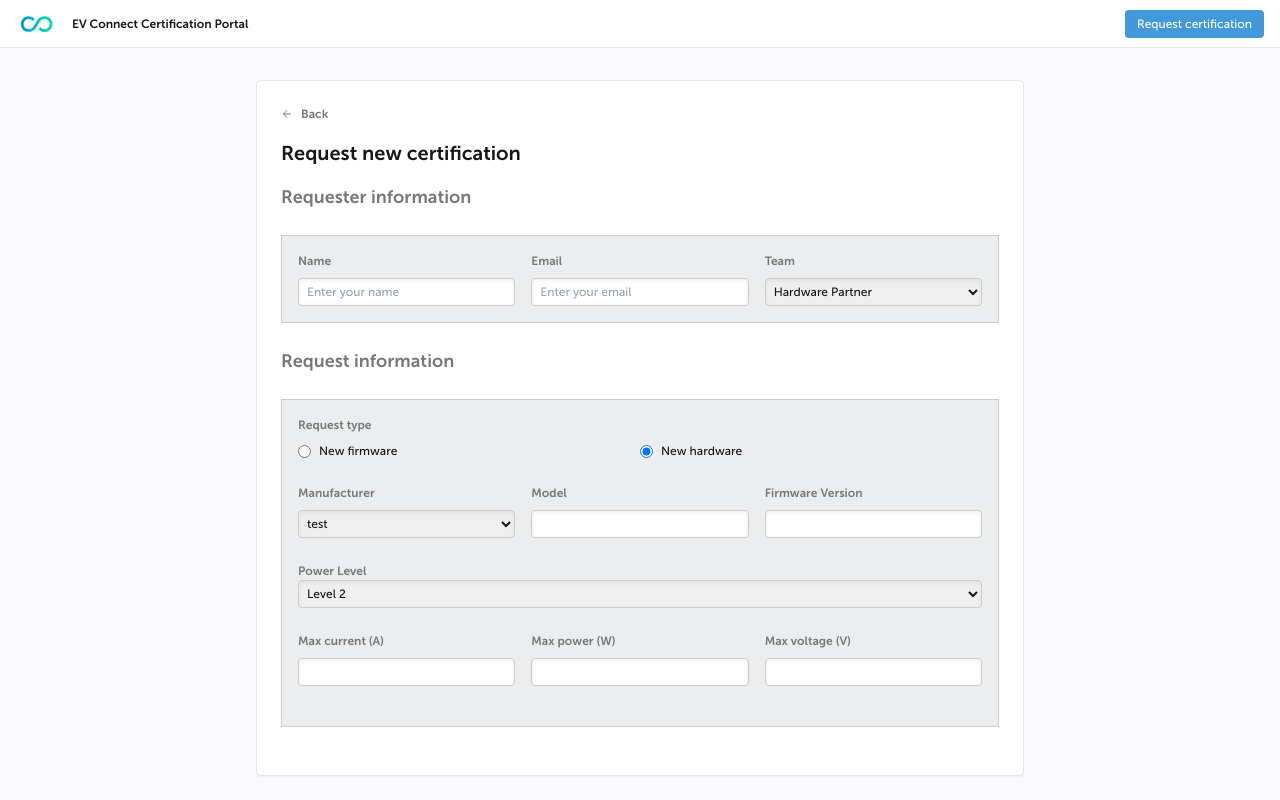
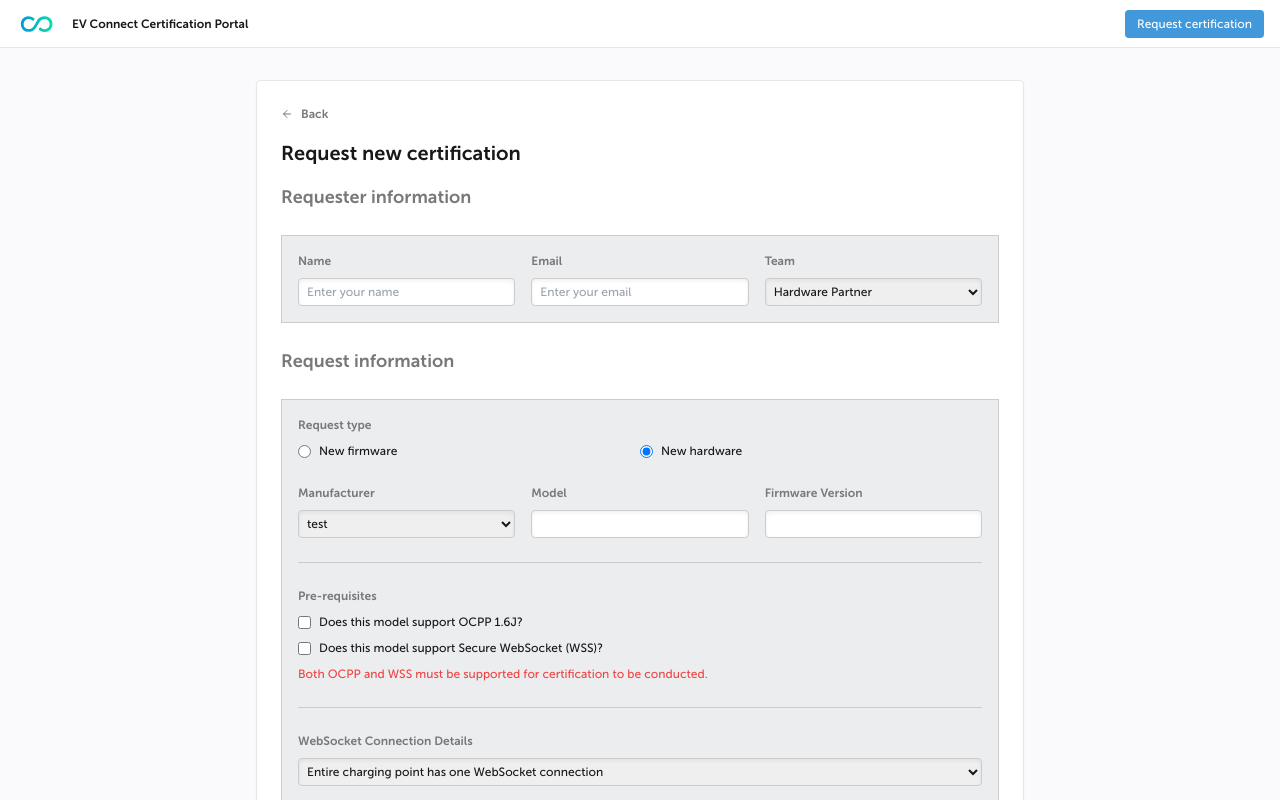
Before and after one commit to ev-connect-certification/evc-certification-portal, a Next.js app: page /request in a window 1280 px wide. Both pictures are taken after a click on the radio button "New hardware". Shown: the top 800 px of the page. Built offline with nearby package versions, Linux system fonts and the light colour scheme.

Commit message:
add most hardware info

```diff
--- /dev/null
+++ b/components/Checkbox.tsx
@@ -0,0 +1,14 @@
+import React from "react";
+
+export default function Checkbox({id, label, className, ...props}: {
+    id: string,
+    label: string,
+    className?: string,
+} & React.HTMLProps<HTMLInputElement>) {
+    return (
+        <div className={"flex items-center " + (className || "")}>
+            <input type="checkbox" id={id} {...props}/>
+            <label htmlFor={id} className="ml-2">{label}</label>
+        </div>
+    );
+}
--- /dev/null
+++ b/components/Radio.tsx
@@ -0,0 +1,15 @@
+import React from "react";
+
+export default function Radio({id, label, name, className, ...props}: {id: string, label: string, name: string, className?: string} & React.HTMLProps<HTMLInputElement>) {
+    return (
+        <div className={"flex items-center " + (className || "")}>
+            <input
+                type="radio"
+                id={id}
+                name={name}
+                {...props}
+            />
+            <label className="ml-2" htmlFor={id}>{label}</label>
+        </div>
+    );
+}
--- a/pages/request.tsx
+++ b/pages/request.tsx
@@ -9,9 +9,15 @@ import Label from "../components/Label";
 import ThreeCol from "../components/ThreeCol";
 import Select from "../components/Select";
 import {useState} from "react";
+import Checkbox from "../components/Checkbox";
+import {redirect} from "next/dist/next-server/server/api-utils";
+import Radio from "../components/Radio";
 
 export default function RequestPage() {
     const [isHardware, setIsHardware] = useState<boolean>(false);
+    const [isOCPP, setIsOCPP] = useState<boolean>(false);
+    const [isWSS, setIsWSS] = useState<boolean>(false);
+    const [isCreditCard, setIsCreditCard] = useState<boolean>(false);
 
     return (
         <div className="max-w-3xl mx-auto my-4 p-6 bg-white rounded border shadow-sm mt-20">
@@ -36,7 +42,6 @@ export default function RequestPage() {
                     <Select>
                         <option value="manufacturer">Hardware Partner</option>
                         <option value="sales">EVC Sales</option>
-                        <option value="product">EVC Product</option>
                         <option value="other">Other</option>
                     </Select>
                 </ThreeCol>
@@ -45,26 +50,20 @@ export default function RequestPage() {
             <DarkSection>
                 <Label className="mb-2">Request type</Label>
                 <div className="grid grid-cols-2">
-                    <div className="flex items-center">
-                        <input
-                            type="radio"
+                    <Radio
                         id="firmware"
+                        label="New firmware"
                         name="request_type"
                         checked={!isHardware}
                         onChange={e => setIsHardware(!e.target.checked)}
                     />
-                        <label className="ml-2" htmlFor="firmware">New firmware</label>
-                    </div>
-                    <div className="flex items-center">
-                        <input
-                            type="radio"
+                    <Radio
                         id="hardware"
+                        label="New hardware"
                         name="request_type"
                         checked={isHardware}
                         onChange={e => setIsHardware(e.target.checked)}
                     />
-                        <label className="ml-2" htmlFor="hardware">New hardware</label>
-                    </div>
                 </div>
                 <ThreeCol className="my-6">
                     <Label>Manufacturer</Label>
@@ -84,11 +83,49 @@ export default function RequestPage() {
                 </ThreeCol>
                 {isHardware && (
                     <>
+                        <hr className="my-6 border-gray-2"/>
+                        <Label>Pre-requisites</Label>
+                        <Checkbox
+                            id="ocpp"
+                            label="Does this model support OCPP 1.6J?"
+                            className="my-2"
+                            checked={isOCPP}
+                            onChange={e => setIsOCPP(e.target.checked)}
+                        />
+                        <Checkbox
+                            id="wss"
+                            label="Does this model support Secure WebSocket (WSS)?"
+                            className="my-2"
+                            checked={isWSS}
+                            onChange={e => setIsWSS(e.target.checked)}
+                        />
+                        {!(isOCPP && isWSS) && (
+                            <p className="text-red-500">Both OCPP and WSS must be supported for certification to be conducted.</p>
+                        )}
+                        <hr className="my-6 border-gray-2"/>
+                        <Label className="mb-2">WebSocket Connection Details</Label>
+                        <Select>
+                            <option value="2">Entire charging point has one WebSocket connection</option>
+                            <option value="3">Each connector has individual WebSocket connection</option>
+                        </Select>
+                        <ThreeCol className="my-6">
+                            <Label>Model Connectivity</Label>
+                            <Select>
+                                <option value="wifi">WiFi</option>
+                                <option value="sim">SIM</option>
+                                <option value="both">Both</option>
+                            </Select>
+                            <Label>Does this model need a hub satellite?</Label>
+                            <Select>
+                                <option value="No">No</option>
+                                <option value="Yes">Yes</option>
+                            </Select>
                             <Label>Power Level</Label>
                             <Select>
                                 <option value="2">Level 2</option>
                                 <option value="3">Level 3</option>
                             </Select>
+                        </ThreeCol>
                         <ThreeCol className="my-6">
                             <Label>Max current (A)</Label>
                             <Input/>
@@ -97,6 +134,45 @@ export default function RequestPage() {
                             <Label>Max voltage (V)</Label>
                             <Input/>
                         </ThreeCol>
+                        <hr className="my-6 border-gray-2"/>
+                        <Label className="mb-2">Does this model support credit card payments?</Label>
+                        <div className="grid grid-cols-2">
+                            <Radio
+                                id="yes"
+                                label="Yes"
+                                name="credit-card"
+                                checked={isCreditCard}
+                                onChange={e => setIsCreditCard(e.target.checked)}
+                            />
+                            <Radio
+                                id="no"
+                                label="No"
+                                name="credit-card"
+                                checked={!isCreditCard}
+                                onChange={e => setIsCreditCard(!e.target.checked)}
+                            />
+                        </div>
+                        {isCreditCard && (
+                            <>
+                                <Label className="mt-8">What payment features does this model support? (check all that apply)</Label>
+                                <Checkbox id="nfc" label="NFC" className="my-2"/>
+                                <Checkbox id="chip" label="Chip" className="my-2"/>
+                                <Checkbox id="swipe" label="Swipe" className="my-2"/>
+                            </>
+                        )}
+                        <hr className="my-6 border-gray-2"/>
+                        <Label className="mt-8">CTEP/NTEP certification (check all that apply)</Label>
+                        <Checkbox id="ctep" label="Does this model support CTEP certification?" className="my-2"/>
+                        <Checkbox id="ntep" label="Does this model support NTEP certification?" className="my-2"/>
+                        <Label className="mt-8">Feature support (check all that apply)</Label>
+                        <Checkbox id="rfid" label="Does this model support RFID readers?" className="my-2"/>
+                        <Checkbox id="smart" label="Does this model support smart charging profiles?" className="my-2"/>
+                        <Checkbox id="freevend" label="Does this model support freevend mode?" className="my-2"/>
+                        <Checkbox id="concurrent" label="Does this model support concurrent charging?" className="my-2"/>
+                        <Checkbox id="ota" label="Does this model support over-the-air firmware updates?" className="my-2"/>
+                        <Checkbox id="daisy" label="Is this model daisy-chained?" className="my-2"/>
+                        <Label className="mt-8 mb-2">How often are firmware updates for this model?</Label>
+                        <Input/>
                     </>
                 )}
             </DarkSection>
```
Lines whose indentation alone changed are shown as unchanged.
